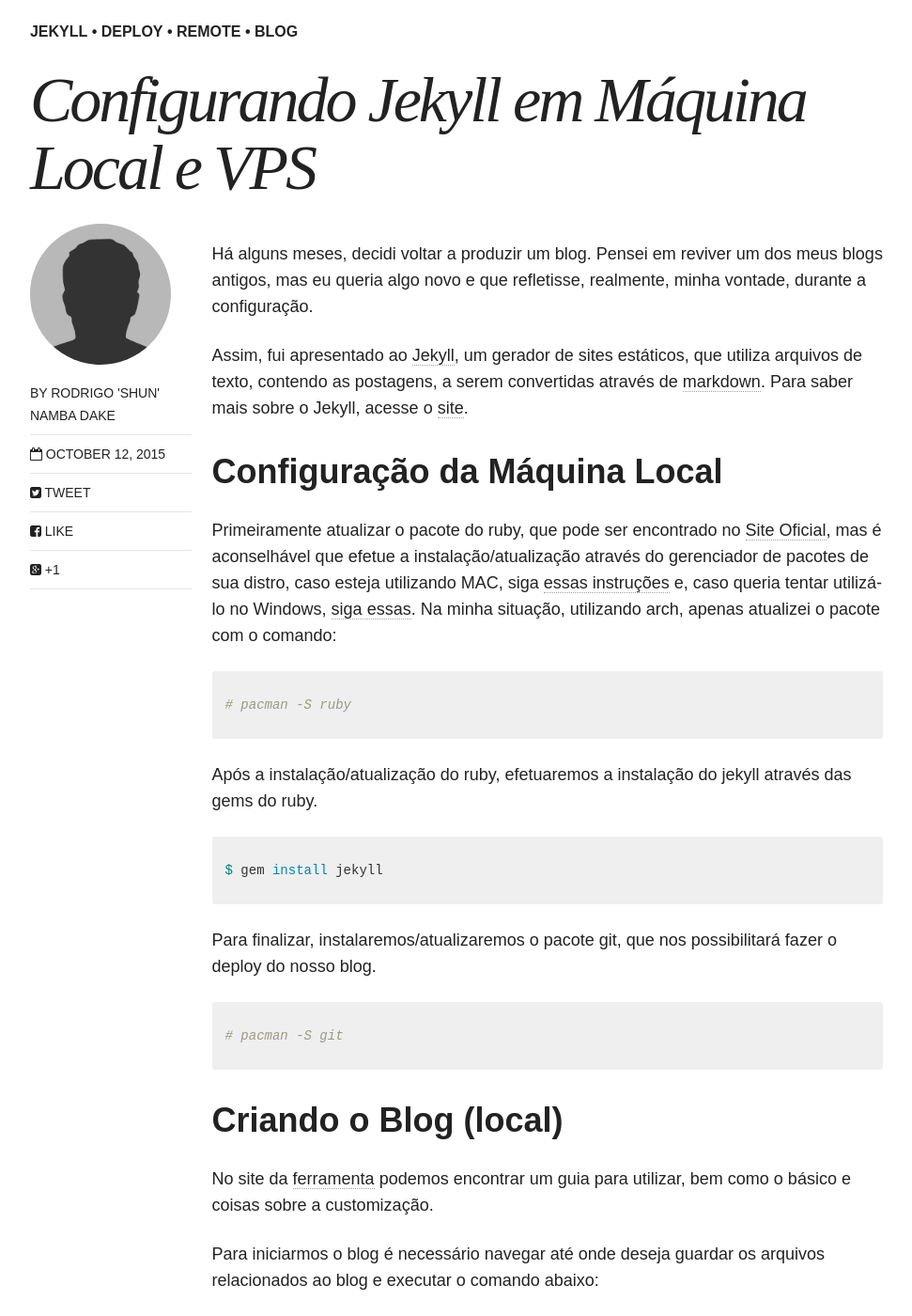
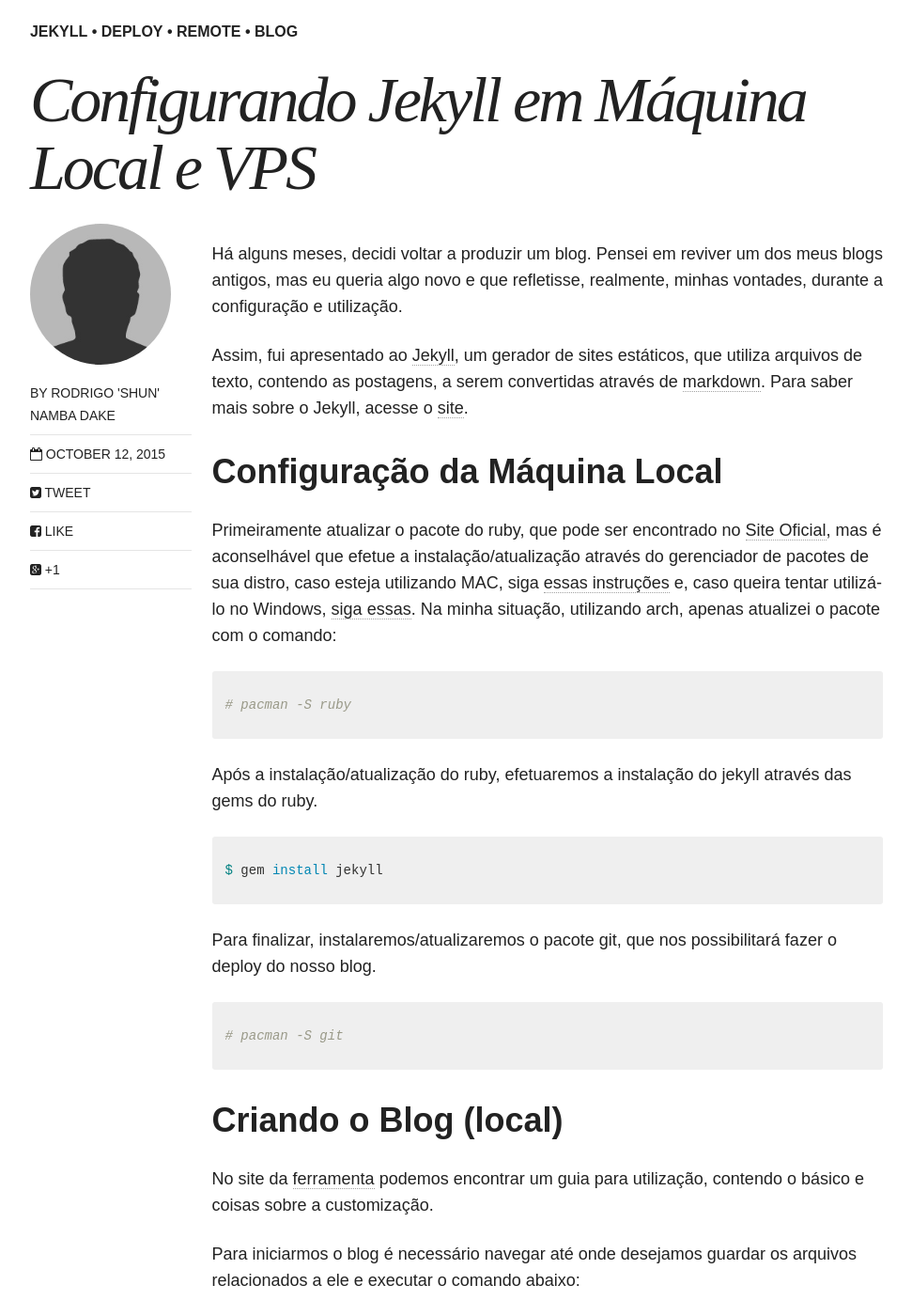
Before and after one commit to shundake/shundake.github.io, a Jekyll site: the page built from _posts/articles/2015-10-12-Configurando-Jekyll-em-Máquina-Local-e-VPS.md, in a window 1280 px wide and 1400 px high, scrolled down 429 px. Shown: the whole window at 94% size, without its empty margins (154-1125 px from the left). Built offline with Jekyll 4.4.1, drawn with Linux system fonts in a browser that asks for light colours; nearby versions of some CDN libraries; some of the changed text lies outside the part shown.

Commit message:
change typo 2nd post

```diff
--- a/_posts/articles/2015-10-12-Configurando-Jekyll-em-Máquina-Local-e-VPS.md
+++ b/_posts/articles/2015-10-12-Configurando-Jekyll-em-Máquina-Local-e-VPS.md
@@ -25,8 +25,8 @@
 
 
 Há alguns meses, decidi voltar a produzir um blog. Pensei em reviver um dos meus
-blogs antigos, mas eu queria algo novo e que refletisse, realmente, minha
-vontade, durante a configuração.
+blogs antigos, mas eu queria algo novo e que refletisse, realmente, minhas
+vontades, durante a configuração e utilização.
 
 Assim, fui apresentado ao [Jekyll](https://jekyllrb.com/), um gerador de sites
 estáticos, que utiliza arquivos de texto, contendo as postagens, a serem
@@ -39,7 +39,7 @@
 [Site Oficial](http://rubyinstaller.org/downloads/), mas é aconselhável que
 efetue a instalação/atualização através do gerenciador de pacotes de sua distro,
 caso esteja utilizando MAC, siga
-[essas instruções](http://digitalshore.io/development/2015/03/22/how-to-install-jekyll-mac-osx-yosemite/) e, caso queria tentar utilizá-lo no Windows, [siga essas](http://jekyll-windows.juthilo.com/).
+[essas instruções](http://digitalshore.io/development/2015/03/22/how-to-install-jekyll-mac-osx-yosemite/) e, caso queira tentar utilizá-lo no Windows, [siga essas](http://jekyll-windows.juthilo.com/).
 Na minha situação, utilizando arch, apenas atualizei o pacote com o comando:
 
 {% highlight bash %}
@@ -63,10 +63,10 @@
 # Criando o Blog (local)
 
 No site da [ferramenta](https://jekyllrb.com/) podemos encontrar um guia para
-utilizar, bem como o básico e coisas sobre a customização.
+utilização, contendo o básico e coisas sobre a customização.
 
-Para iniciarmos o blog é necessário navegar até onde deseja guardar os arquivos
-relacionados ao blog e executar o comando abaixo:
+Para iniciarmos o blog é necessário navegar até onde desejamos guardar os arquivos
+relacionados a ele e executar o comando abaixo:
 
 {% highlight bash %}
 $ jekyll new myblog
```
Also changed, not shown: other parts of _posts/articles/2015-10-12-Configurando-Jekyll-em-Máquina-Local-e-VPS.md (+1 -1 lines), _posts/articles/2015-10-09-Recuperar-arquivos-corrompidos.md (+1 -1 lines), images/recoverFiles.png (added).
